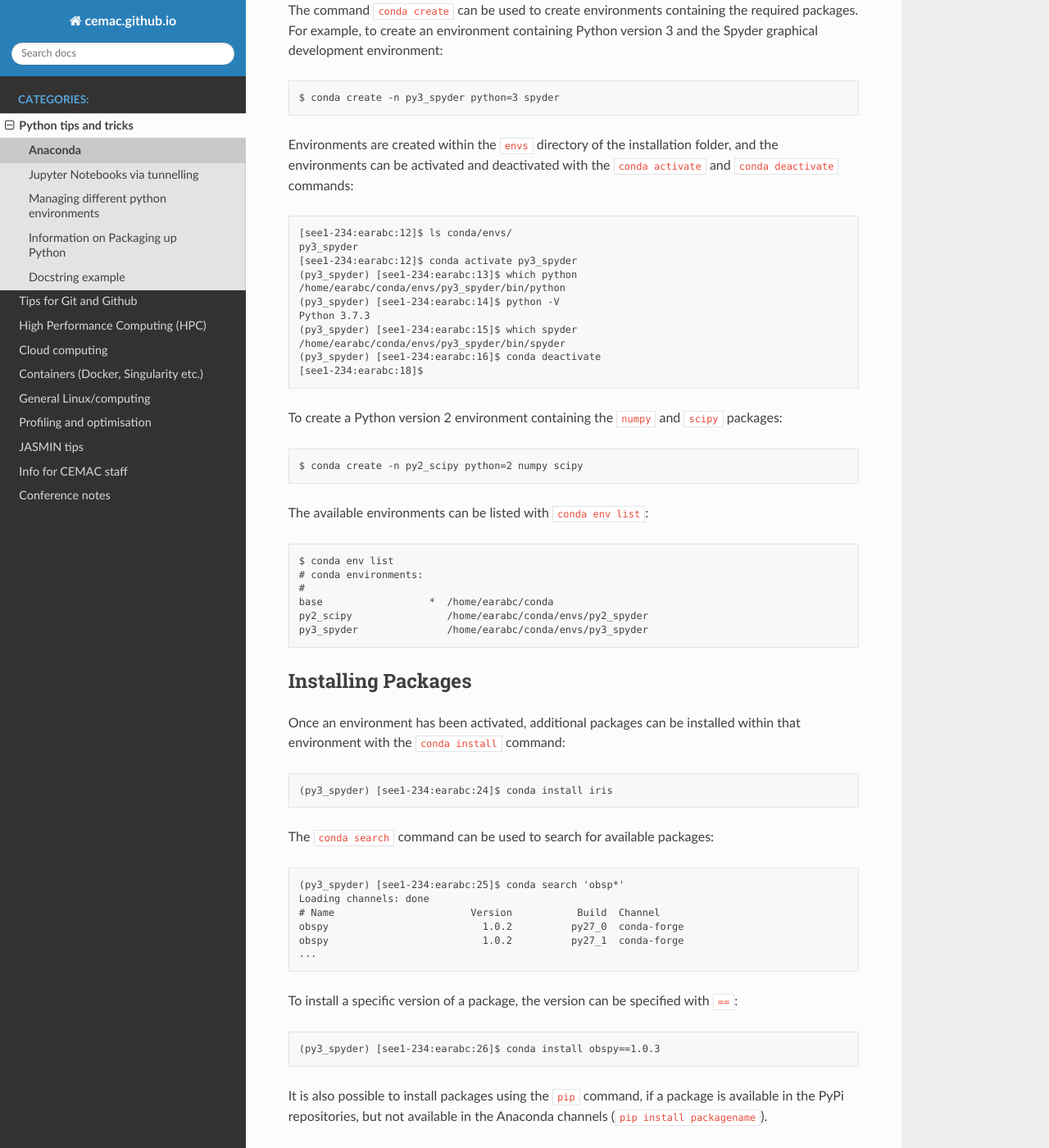
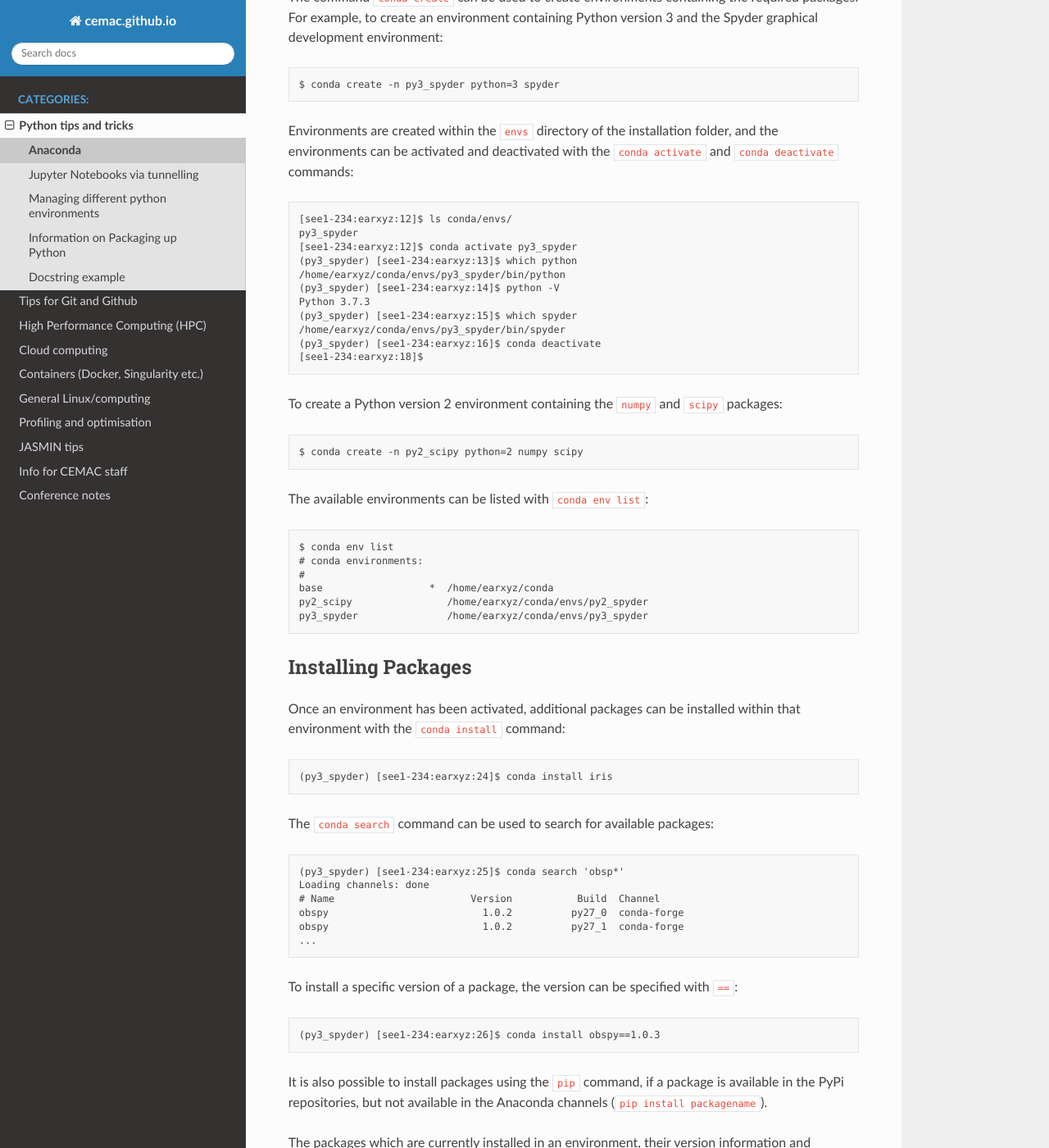
Before and after one commit to cemac/cemac.github.io, a Sphinx documentation site: the page built from source/pages/python/Anaconda.md, in a window 1280 px wide and 1400 px high, scrolled down 2646 px. Shown: the whole window at 82% size. Built offline with Sphinx 7.4.7 and the Read the Docs theme 3.1.0, drawn with Linux system fonts in a browser that asks for light colours; pages that are not in the unit, such as notebooks, are missing from menus; some of the changed text lies outside the part shown.

Commit message:
Minor tidy to Anaconda notes

````diff
--- a/source/pages/python/Anaconda.md
+++ b/source/pages/python/Anaconda.md
@@ -36,8 +36,7 @@ The Miniconda installer can be downloaded and made executable with the
 following commands:
 
 ```
-$ wget \
-  https://repo.anaconda.com/miniconda/Miniconda3-latest-Linux-x86_64.sh
+$ wget 'https://repo.anaconda.com/miniconda/Miniconda3-latest-Linux-x86_64.sh'
 $ chmod +x Miniconda3-latest-Linux-x86_64.sh
 ```
 
@@ -76,7 +75,7 @@ prompt is now prefixed with `(base)`, to indicate that the base
 environment in the Miniconda installation is active:
 
 ```
-(base) [see1-234:earabc:1]$
+(base) [see1-234:earxyz:1]$
 ```
 
 At this point the `python` command will now default the version of
@@ -84,11 +83,11 @@ Python installed with Miniconda, and the `conda` command can be used to
 install packages in the `base` environment:
 
 ```
-(base) [see1-234:earabc:3]$ which python
-/home/earabc/conda/bin/python
-(base) [see1-234:earabc:3]$ python -V
+(base) [see1-234:earxyz:3]$ which python
+/home/earxyz/conda/bin/python
+(base) [see1-234:earxyz:3]$ python -V
 Python 3.7.4
-(base) [see1-234:earabc:4]$ conda install numpy
+(base) [see1-234:earxyz:4]$ conda install numpy
 ```
 
 However, an alternative method may be more advisable. Anaconda
@@ -123,7 +122,7 @@ creating new environments:
 $ which python
 /usr/bin/python
 $ which conda
-/home/earabc/conda/condabin/conda
+/home/earxyz/conda/condabin/conda
 $ cat ~/.condarc
 auto_activate_base: false
 channels:
@@ -146,17 +145,17 @@ folder, and the environments can be activated and deactivated with the
 `conda activate` and `conda deactivate` commands:
 
 ```
-[see1-234:earabc:12]$ ls conda/envs/
+[see1-234:earxyz:12]$ ls conda/envs/
 py3_spyder
-[see1-234:earabc:12]$ conda activate py3_spyder
-(py3_spyder) [see1-234:earabc:13]$ which python
-/home/earabc/conda/envs/py3_spyder/bin/python
-(py3_spyder) [see1-234:earabc:14]$ python -V
+[see1-234:earxyz:12]$ conda activate py3_spyder
+(py3_spyder) [see1-234:earxyz:13]$ which python
+/home/earxyz/conda/envs/py3_spyder/bin/python
+(py3_spyder) [see1-234:earxyz:14]$ python -V
 Python 3.7.3
-(py3_spyder) [see1-234:earabc:15]$ which spyder
-/home/earabc/conda/envs/py3_spyder/bin/spyder
-(py3_spyder) [see1-234:earabc:16]$ conda deactivate
-[see1-234:earabc:18]$
+(py3_spyder) [see1-234:earxyz:15]$ which spyder
+/home/earxyz/conda/envs/py3_spyder/bin/spyder
+(py3_spyder) [see1-234:earxyz:16]$ conda deactivate
+[see1-234:earxyz:18]$
 ```
 
 To create a Python version 2 environment containing the `numpy` and
@@ -172,9 +171,9 @@ The available environments can be listed with `conda env list`:
 $ conda env list
 # conda environments:
 #
-base                  *  /home/earabc/conda
-py2_scipy                /home/earabc/conda/envs/py2_spyder
-py3_spyder               /home/earabc/conda/envs/py3_spyder
+base                  *  /home/earxyz/conda
+py2_scipy                /home/earxyz/conda/envs/py2_spyder
+py3_spyder               /home/earxyz/conda/envs/py3_spyder
 ```
 
 ## Installing Packages
@@ -183,13 +182,13 @@ Once an environment has been activated, additional packages can be
 installed within that environment with the `conda install` command:
 
 ```
-(py3_spyder) [see1-234:earabc:24]$ conda install iris
+(py3_spyder) [see1-234:earxyz:24]$ conda install iris
 ```
 
 The `conda search` command can be used to search for available packages:
 
 ```
-(py3_spyder) [see1-234:earabc:25]$ conda search 'obsp*'
+(py3_spyder) [see1-234:earxyz:25]$ conda search 'obsp*'
 Loading channels: done
 # Name                       Version           Build  Channel
 obspy                          1.0.2          py27_0  conda-forge
@@ -201,7 +200,7 @@ To install a specific version of a package, the version can be specified
 with `==`:
 
 ```
-(py3_spyder) [see1-234:earabc:26]$ conda install obspy==1.0.3
+(py3_spyder) [see1-234:earxyz:26]$ conda install obspy==1.0.3
 ```
 
 It is also possible to install packages using the `pip` command, if a
@@ -212,7 +211,7 @@ The packages which are currently installed in an environment, their
 version information and installation source can be viewed by running:
 
 ```
-(py3_spyder) [see1-234:earabc:27]$ conda list
+(py3_spyder) [see1-234:earxyz:27]$ conda list
 ```
 
 ## Updating Packages
@@ -221,13 +220,13 @@ The `conda update` command can be used to update packages. For example,
 to update `spyder`:
 
 ```
-(py3_spyder) [see1-234:earabc:28]$ conda update spyder
+(py3_spyder) [see1-234:earxyz:28]$ conda update spyder
 ```
 
 To update all packages in an environment:
 
 ```
-(py3_spyder) [see1-234:earabc:29]$ conda update --all
+(py3_spyder) [see1-234:earxyz:29]$ conda update --all
 ```
 
 If an environment is not updated for some time, changes to the
````
